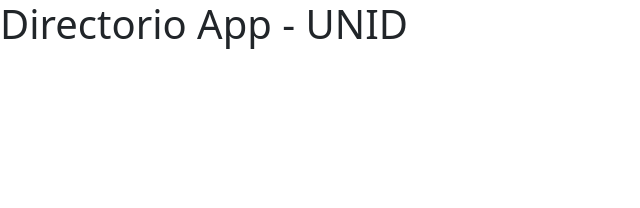
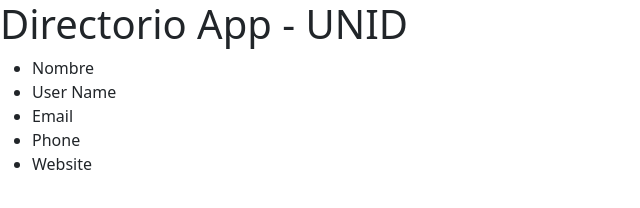
Before and after one commit to kalg12/DirectorioApp, a plain HTML site: page index.html in a window 1280 px wide. Shown: the whole page, without its empty margins (0-640 px from the left). Drawn offline with nearby package versions, Linux system fonts and the light colour scheme; no server answers.

Commit message:
Add files via upload

```diff
--- a/index.html
+++ b/index.html
@@ -14,7 +14,14 @@
     <link rel="stylesheet" href="./styles.css" />
   </head>
   <body>
-    <h1>Directorio App - UNID</h1>
+    <h1 id="tituloEncabezado">Directorio App - UNID</h1>
+    <ul>
+      <li>Nombre</li>
+      <li>User Name</li>
+      <li>Email</li>
+      <li>Phone</li>
+      <li>Website</li>
+    </ul>
 
     <!-- En esta parte van los scripts -->
     <script
--- a/main.js
+++ b/main.js
@@ -10,9 +10,18 @@ const consumirApi = () => {
     .then((data) => console.log(data))
     //Descubrir que hacer en caso de que no me corresponda
     .catch((error) => console.log(error));
+
+  //EL DOM - Document Object Model
+  // Semana 2: Apartir de esta sesión, vamos a identificar a los elementos del HTML con un "id"
+
+  //Creo una constante y le paso como valor el id del H1 que está en la línea 17 de mi HTML
+  //con getElementById
+  const titulo = document.getElementById("tituloEncabezado");
+
+  //Imprimo la variable titulo pero con el atributo textContent
+  console.log(titulo.textContent);
+
+  //La data de la api la vamos a llevar al HTML
 };
 
 consumirApi();
-
-// TAREA EN INGLÉS HACER TODO
-//Consumir otra API y mostrar la data en consola como acá arriba 👆🏼
```
